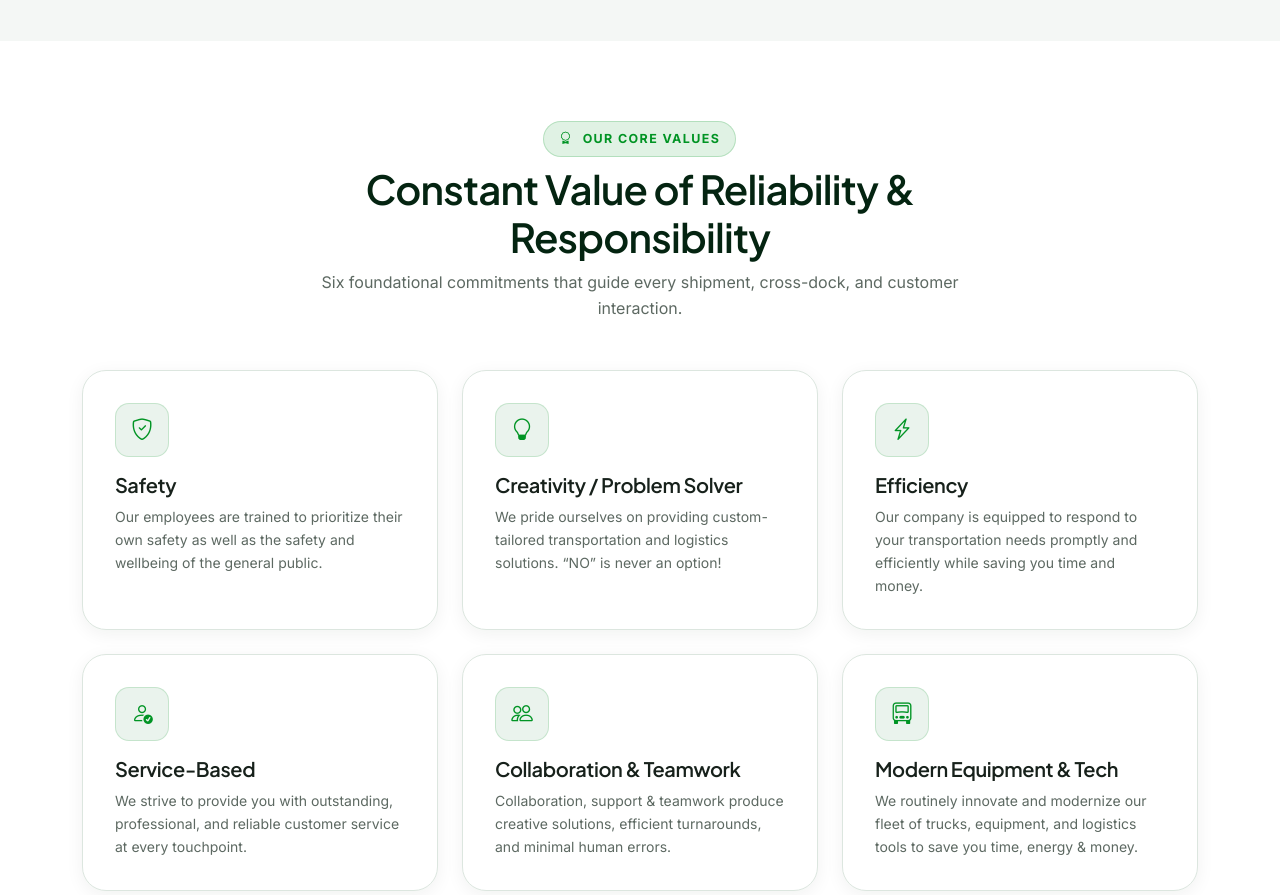
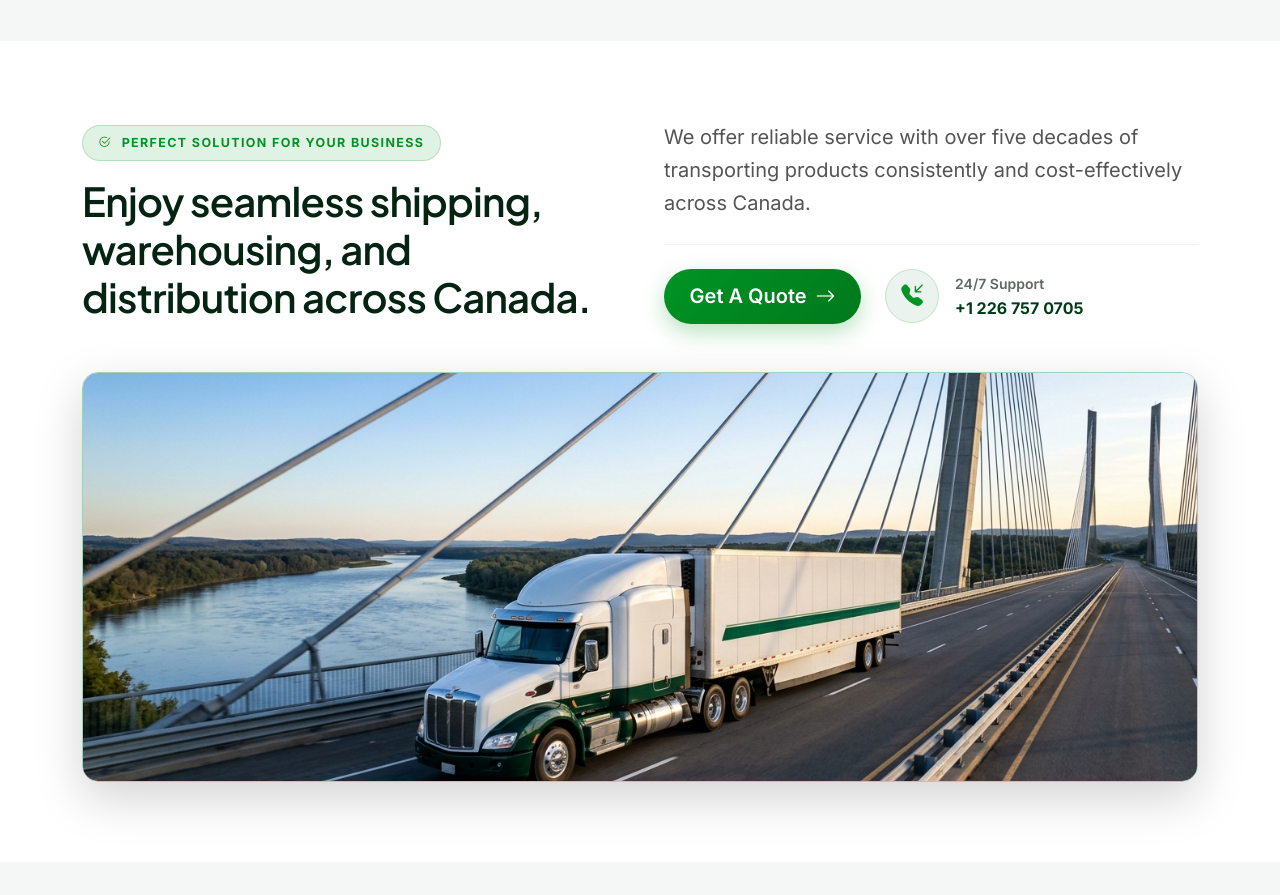
Before and after one commit to Sanjay1820/flairtechinnovations, a plain HTML site: page about.html in a window 1280 px wide. Shown: the part 1680-2575 px from the top of the page. Drawn offline with nearby package versions, Linux system fonts and the light colour scheme.

Commit message:
Add Perfect Solution showcase section to About Us page

```diff
--- a/about.html
+++ b/about.html
@@ -159,8 +159,46 @@
     </div>
   </section>
 
+  <!-- Perfect Solution Showcase Section -->
+  <section class="ft-section">
+    <div class="container">
+      <div class="row align-items-center g-5 mb-5">
+        <div class="col-lg-6 reveal">
+          <span class="brand-kicker mb-3"><i class="bi bi-check2-circle"></i> Perfect Solution For Your Business</span>
+          <h2 class="display-6 mb-0">
+            Enjoy seamless shipping, warehousing, and distribution across Canada.
+          </h2>
+        </div>
+        <div class="col-lg-6 reveal">
+          <p class="text-slate-brand fs-5 mb-4">
+            We offer reliable service with over five decades of transporting products consistently and cost-effectively across Canada.
+          </p>
+          <hr class="my-4 border-secondary-subtle" />
+          <div class="d-flex flex-wrap align-items-center gap-4">
+            <a href="contact.html" class="btn btn-ft-primary btn-lg">
+              Get A Quote <i class="bi bi-arrow-right"></i>
+            </a>
+            <a href="tel:+12267570705" class="d-inline-flex align-items-center gap-3 text-decoration-none">
+              <span class="ft-icon-box rounded-circle"><i class="bi bi-telephone-inbound-fill"></i></span>
+              <span>
+                <span class="d-block small text-muted-brand fw-semibold">24/7 Support</span>
+                <span class="fw-bold text-forest fs-6">+1 226 757 0705</span>
+              </span>
+            </a>
+          </div>
+        </div>
+      </div>
+
+      <div class="reveal">
+        <div class="rounded-4 overflow-hidden shadow-lg border border-success-subtle" style="max-height: 410px;">
+          <img src="assets/images/hero-crossborder.jpg" alt="Flairtech Innovations Seamless Canadian and Cross-Border Freight" class="w-100" style="height: 410px; object-fit: cover; display: block;" />
+        </div>
+      </div>
+    </div>
+  </section>
+
   <!-- Core Values -->
-  <section class="ft-section">
+  <section class="ft-section bg-surface">
     <div class="container">
       <div class="text-center mx-auto mb-5 reveal" style="max-width:680px;">
         <span class="brand-kicker mb-2"><i class="bi bi-award"></i> Our Core Values</span>
```
